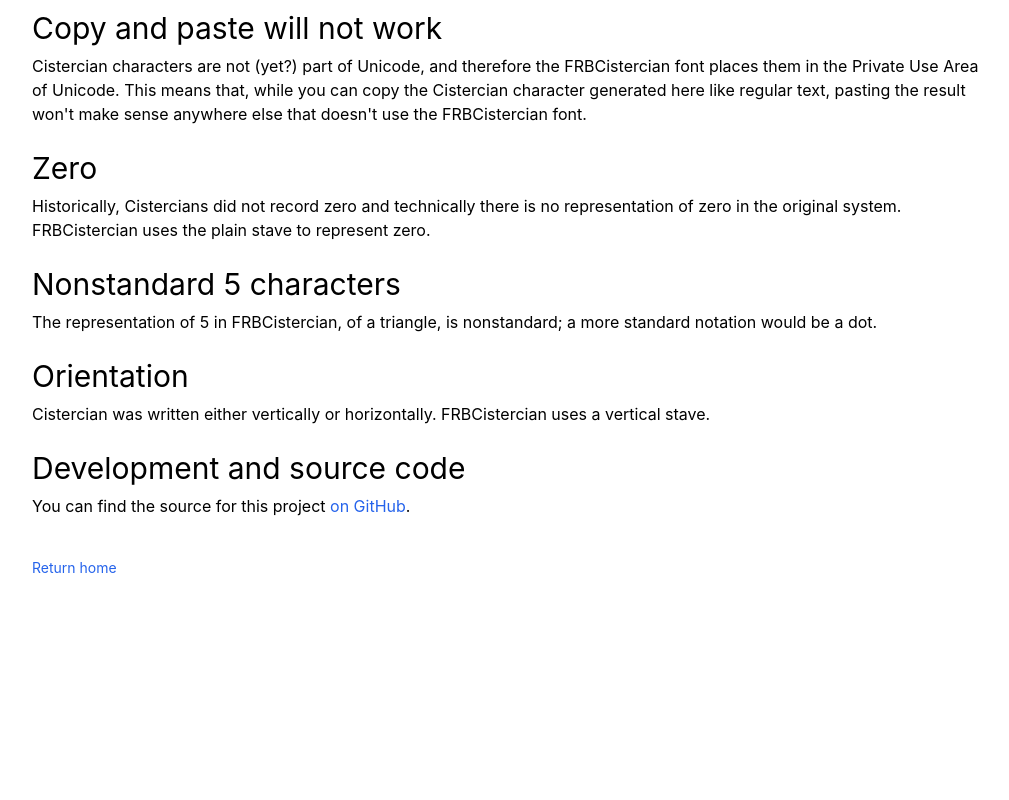
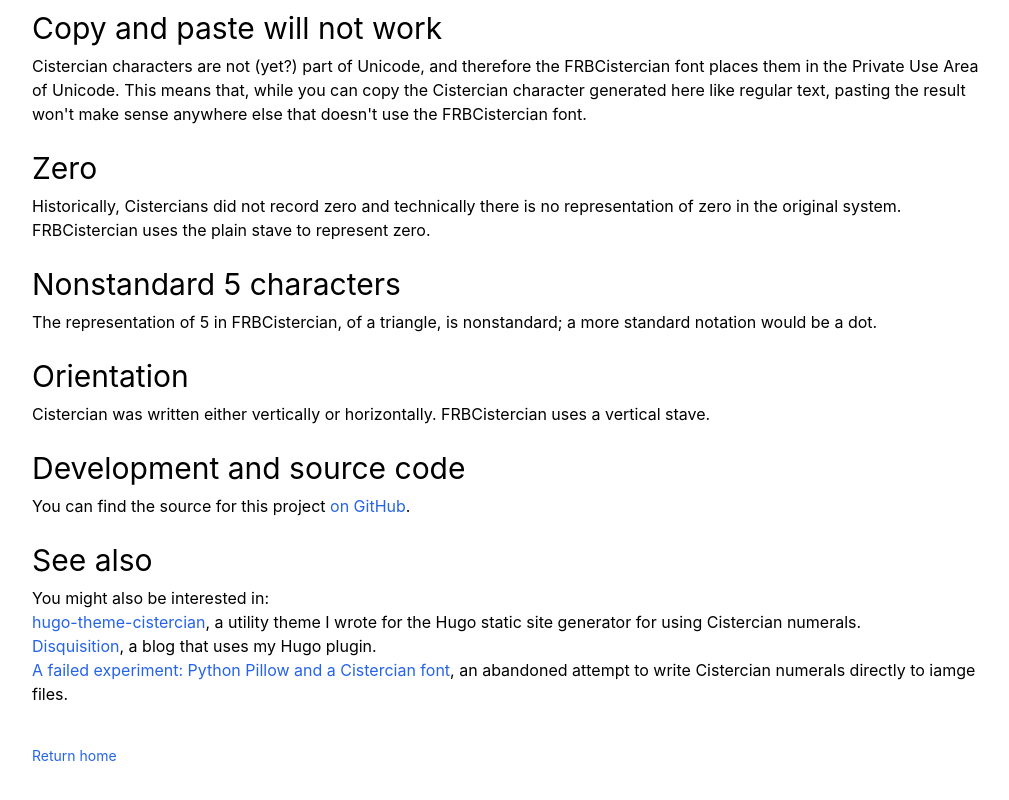
Before and after one commit to mrled/cistercian.js, a Next.js app: page /endnotes in a window 1280 px wide. Shown: the part 334-1134 px from the top of the page, without its empty margins (0-1009 px from the left). Before the commit the page ends 976 px from the top, so only its background shows below. Built offline with nearby package versions, Linux system fonts and the light colour scheme.

Commit message:
Add a 'See also' section to endnotes

```diff
--- a/pages/endnotes.tsx
+++ b/pages/endnotes.tsx
@@ -62,6 +62,33 @@
           </ExternalLink>
           .
         </p>
+
+        <h2 className="text-3xl pt-4 ph-4">See also</h2>
+        <p className="py-2">
+          You might also be interested in:
+          <ul>
+            <li>
+              <ExternalLink href="https://github.com/mrled/hugo-theme-cistercian">
+                hugo-theme-cistercian
+              </ExternalLink>
+              , a utility theme I wrote for the Hugo static site generator for
+              using Cistercian numerals.
+            </li>
+            <li>
+              <ExternalLink href="https://disquisition.micahrl.com/research">
+                Disquisition
+              </ExternalLink>
+              , a blog that uses my Hugo plugin.
+            </li>
+            <li>
+              <ExternalLink href="https://me.micahrl.com/blog/failed-experiment-python-pillow-cistercian-font/">
+                A failed experiment: Python Pillow and a Cistercian font
+              </ExternalLink>
+              , an abandoned attempt to write Cistercian numerals directly to
+              iamge files.
+            </li>
+          </ul>
+        </p>
         <p className="py-8 text-sm">
           <InternalLink href="/">Return home</InternalLink>
         </p>
```
